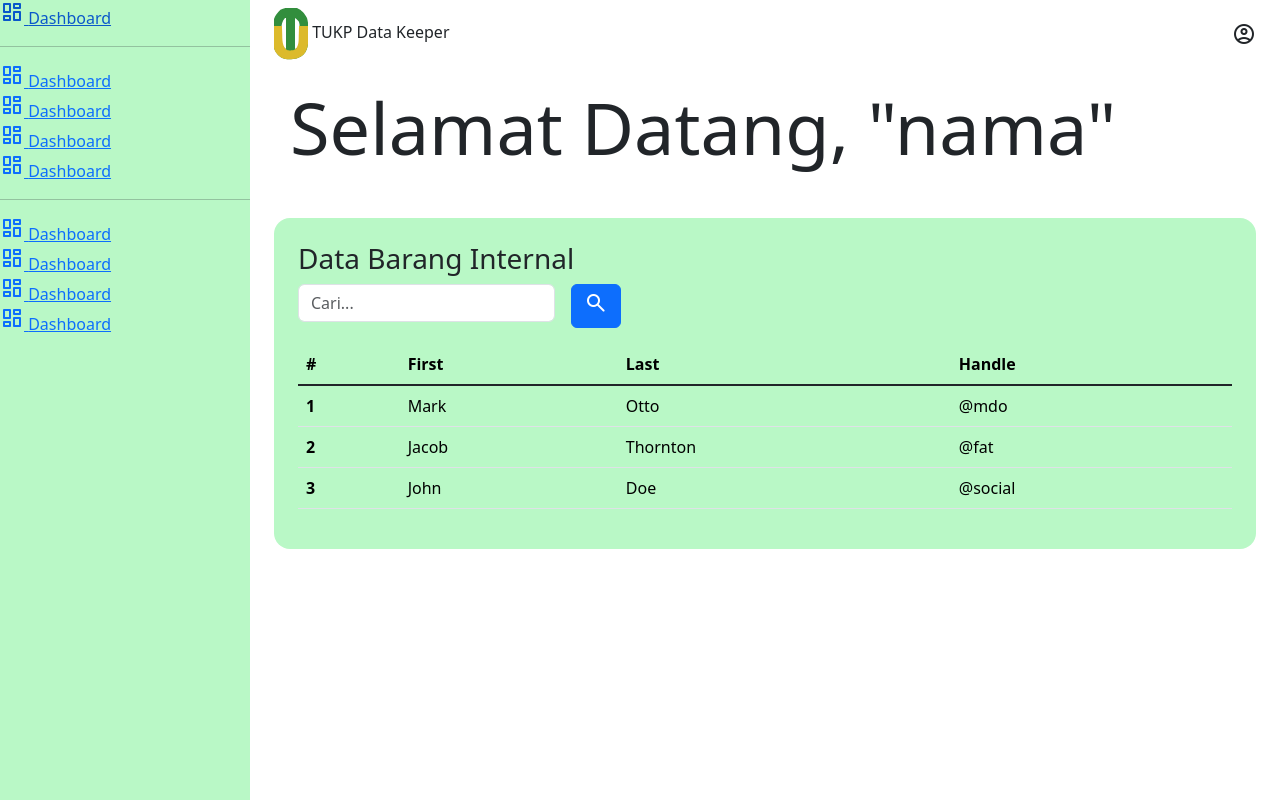
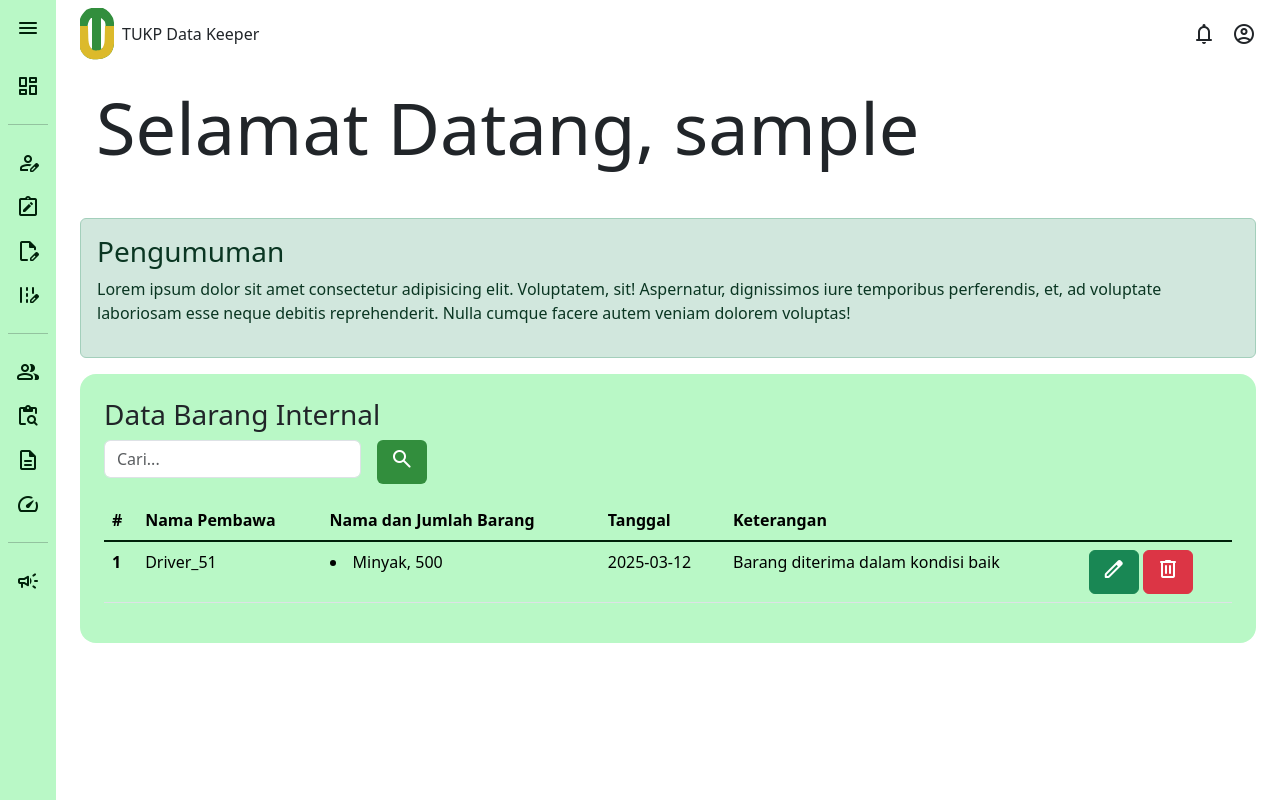
Before and after one commit to fatahillah2606/tukp-datakeeper, a PHP site: page /pages/dashboard.php in a window 1280 px wide. Run offline with PHP 8.4, Linux system fonts and the light colour scheme; the visitor is signed in with stand-in values (Sample User, id 1); data that the repository does not hold is empty.

Commit message:
feat: Dashboard pages improvements
- Dashboard page design improvements
- Create a function to display "Data barang internal"

```diff
--- /dev/null
+++ b/assets/scripts/kelola_data.js
@@ -0,0 +1,91 @@
+function formatTanggal(tanggalString) {
+    // Buat objek Date dari string tanggal
+    const tanggal = new Date(tanggalString);
+
+    // Array nama bulan dalam bahasa Indonesia
+    const namaBulan = [
+        "Januari",
+        "Februari",
+        "Maret",
+        "April",
+        "Mei",
+        "Juni",
+        "Juli",
+        "Agustus",
+        "September",
+        "Oktober",
+        "November",
+        "Desember",
+    ];
+
+    // Dapatkan hari, bulan, dan tahun
+    const hari = tanggal.getDate();
+    const bulan = namaBulan[tanggal.getMonth()]; // getMonth() mengembalikan indeks 0-11
+    const tahun = tanggal.getFullYear();
+
+    // Gabungkan menjadi format yang diinginkan
+    return `${hari} ${bulan} ${tahun}`;
+}
+
+// Muat data barang internal
+function muatDataBarangInternal(limit) {
+    let url;
+    let isiTabel = document.getElementById("isi-tabel");
+    let konten = "";
+
+    // Jika diminta limit
+    if (limit) {
+        url = "/backend/kelola_data.php?data_internal&limit=" + limit;
+    } else {
+        url = "/backend/kelola_data.php?data_internal";
+    }
+
+    // Fetch API
+    fetch(url, {
+        method: "GET",
+    })
+        .then((response) => {
+            if (!response.ok) {
+                throw new Error("Gagal terhubung ke server");
+            }
+            return response.json();
+        })
+        .then((data) => {
+            if (data.code === 200) {
+                laporan = data.data;
+                nomor = 1;
+                data.data.forEach((laporan) => {
+                    konten += `
+                        <tr>
+                            <th scope="row">${nomor}</th>
+                            <td>${laporan.nama_pembawa}</td>
+                            <td>${laporan.nama_jumlah_barang}</td>
+                            <td>${formatTanggal(laporan.tanggal)}</td>
+                            <td>${laporan.keterangan}</td>
+                            <td class="action-btn">
+                                <button class="btn btn-success">
+                                    <span
+                                        class="material-symbols-rounded"
+                                    >
+                                        edit
+                                    </span>
+                                </button>
+                                <button class="btn btn-danger">
+                                    <span
+                                        class="material-symbols-rounded"
+                                    >
+                                        delete
+                                    </span>
+                                </button>
+                            </td>
+                        </tr>
+                    `;
+                    nomor++;
+                });
+                isiTabel.innerHTML = konten;
+            }
+        })
+        .catch((error) => {
+            console.error(error);
+        });
+}
--- /dev/null
+++ b/assets/scripts/navigation.js
@@ -0,0 +1,6 @@
+// toggle menu
+let menuBtn = document.getElementById("menu-btn");
+let layout = document.querySelector(".layout");
+menuBtn.addEventListener("click", () => {
+    layout.classList.toggle("menu-active");
+});
--- a/assets/style/style.css
+++ b/assets/style/style.css
@@ -37,17 +37,54 @@
     --md-sys-color-on-error-container: #410002;
 }
 
+a {
+    text-decoration: none;
+}
+
 .layout {
     display: grid;
+    grid-template-columns: 56px 1fr;
+    height: 100vh;
+    overflow: hidden;
+    transition: all 0.3s ease;
+}
+.layout.menu-active {
     grid-template-columns: 250px 1fr;
-    height: 100vh;
 }
 
 .sidebar {
     background-color: var(--md-sys-color-primary-container);
+    overflow: hidden;
+}
+.sidebar #menu-btn {
+    color: var(--md-sys-color-on-primary-container);
+    border-radius: 10px;
+}
+.sidebar #menu-btn:hover {
+    background-color: var(--md-sys-color-primary) !important;
+    color: var(--md-sys-color-on-primary);
 }
 .sidebar a {
-    display: block;
+    width: 226px;
+    height: auto;
+    display: flex;
+    align-items: center;
+    flex-shrink: 0;
+    gap: 10px;
+    color: var(--md-sys-color-on-primary-container);
+    border-radius: 10px;
+}
+.sidebar a .material-symbols-rounded {
+    padding: 10px 8px;
+    border-radius: 10px;
+}
+.layout.menu-active .sidebar a:hover {
+    background-color: var(--md-sys-color-primary);
+    color: var(--md-sys-color-on-primary);
+}
+.layout .sidebar a:hover .material-symbols-rounded {
+    background-color: var(--md-sys-color-primary);
+    color: var(--md-sys-color-on-primary);
 }
 
 .main {
@@ -55,12 +92,24 @@
     grid-template-rows: 60px 1fr;
 }
 
+.navbar .logo img {
+    height: 100%;
+}
+
 .content {
-    overflow-y: auto;
+    height: 100vh;
+    overflow: auto;
 }
 
 .tabel {
     background-color: var(--md-sys-color-primary-container);
+}
+.table > * {
+    color: var(--md-sys-color-on-primary-container);
+}
+#search {
+    background-color: var(--md-sys-color-primary);
+    color: var(--md-sys-color-on-primary);
 }
 
 .tabel table tr th,
--- /dev/null
+++ b/backend/kelola_data.php
@@ -0,0 +1,43 @@
+<?php
+//Mulai sesi
+// session_start();
+
+// Ambil database
+require "../connection/db_tukp.php";
+// Ambil fungsi untuk membuat API
+require "generate_api.php";
+
+if ($_SERVER["REQUEST_METHOD"] === "GET") {
+
+    // Request data barang
+    if (isset($_GET["data_internal"])) {
+
+        $query = null;
+        $stmt = null;
+
+        // Jika ada limit
+        if (isset($_GET["limit"])) {
+            $query = "SELECT * FROM data_barang_internal ORDER BY id DESC LIMIT :batasan";
+            $limit = htmlspecialchars($_GET["limit"]);
+
+            $stmt = $pdo->prepare($query);
+            $stmt->execute(["batasan" => $limit]);
+        } else {
+            $query = "SELECT * FROM data_barang_internal ORDER BY id DESC";
+            $stmt = $pdo->prepare($query);
+            $stmt->execute();
+        }
+
+        // Fetch hasilnya
+        $hasil = $stmt->fetchAll();
+
+        // cek hasil
+        if (empty($hasil)) {
+            echo json_encode(generateAPI("failed", 404, "Data tidak tersedia", []), JSON_PRETTY_PRINT);
+        } else {
+            // Tampilkan hasil
+            echo json_encode(generateAPI("success", 200, "Data tersedia", $hasil), JSON_PRETTY_PRINT);
+        }
+    }
+}
+?>
--- a/pages/dashboard.php
+++ b/pages/dashboard.php
@@ -31,7 +31,16 @@ if (!isset($_SESSION["role"])) {
     <body>
         <div class="layout">
             <!-- Sidebar -->
-            <aside class="sidebar">
+            <aside class="sidebar p-2">
+                <!-- buttons -->
+                <div class="mb-3">
+                    <button
+                        class="material-symbols-rounded bg-transparent border border-0 p-2"
+                        id="menu-btn"
+                    >
+                        menu
+                    </button>
+                </div>
                 <a href="dashboard.php">
                     <span class="material-symbols-rounded">dashboard</span>
                     <span class="menu-title">Dashboard</span>
@@ -39,53 +48,78 @@ if (!isset($_SESSION["role"])) {
                 <hr />
                 <!-- Pencatatan -->
                 <a href="dashboard.php">
-                    <span class="material-symbols-rounded">dashboard</span>
-                    <span class="menu-title">Dashboard</span>
+                    <span class="material-symbols-rounded">person_edit</span>
+                    <span class="menu-title">Catat Pengunjung</span>
                 </a>
                 <a href="dashboard.php">
-                    <span class="material-symbols-rounded">dashboard</span>
-                    <span class="menu-title">Dashboard</span>
+                    <span class="material-symbols-rounded">note_alt</span>
+                    <span class="menu-title">Catat Barang Internal</span>
                 </a>
                 <a href="dashboard.php">
-                    <span class="material-symbols-rounded">dashboard</span>
-                    <span class="menu-title">Dashboard</span>
+                    <span class="material-symbols-rounded">edit_document</span>
+                    <span class="menu-title">Catat Barang Eksternal</span>
                 </a>
                 <a href="dashboard.php">
-                    <span class="material-symbols-rounded">dashboard</span>
-                    <span class="menu-title">Dashboard</span>
+                    <span class="material-symbols-rounded">edit_road</span>
+                    <span class="menu-title">Catat Mobil</span>
                 </a>
                 <hr />
                 <!-- Lihat laporan -->
                 <a href="dashboard.php">
-                    <span class="material-symbols-rounded">dashboard</span>
-                    <span class="menu-title">Dashboard</span>
+                    <span class="material-symbols-rounded">group</span>
+                    <span class="menu-title">Lihat Pengunjung</span>
                 </a>
                 <a href="dashboard.php">
-                    <span class="material-symbols-rounded">dashboard</span>
-                    <span class="menu-title">Dashboard</span>
+                    <span class="material-symbols-rounded"
+                        >content_paste_search</span
+                    >
+                    <span class="menu-title">Lihat Barang Internal</span>
                 </a>
                 <a href="dashboard.php">
-                    <span class="material-symbols-rounded">dashboard</span>
-                    <span class="menu-title">Dashboard</span>
+                    <span class="material-symbols-rounded">description</span>
+                    <span class="menu-title">Lihat Barang Eksternal</span>
                 </a>
                 <a href="dashboard.php">
-                    <span class="material-symbols-rounded">dashboard</span>
-                    <span class="menu-title">Dashboard</span>
+                    <span class="material-symbols-rounded">speed</span>
+                    <span class="menu-title">Lihat Mobil</span>
+                </a>
+                <hr />
+                <a href="pengumuman.php">
+                    <span class="material-symbols-rounded">campaign</span>
+                    <span class="menu-title">Pengumuman</span>
                 </a>
             </aside>
             <div class="main">
                 <!-- Navbar -->
-                <nav class="navbar px-4">
-                    <div class="logo">
+                <nav class="navbar px-4 overflow-hidden">
+                    <div class="logo d-flex gap-2 align-items-center">
                         <img src="/assets/images/logo.svg" alt="Logo TUKP" />
                         <span>TUKP Data Keeper</span>
                     </div>
-                    <span class="material-symbols-rounded" id="profile"
-                        >account_circle</span
-                    >
+                    <!-- button -->
+                    <div class="d-flex gap-3 align-items-center">
+                        <span class="material-symbols-rounded">
+                            notifications
+                        </span>
+                        <span class="material-symbols-rounded" id="profile"
+                            >account_circle</span
+                        >
+                    </div>
                 </nav>
                 <main class="content p-4">
-                    <h1 class="display-2 mb-5 ms-3">Selamat Datang, "nama"</h1>
+                    <h1 class="display-2 mb-5 ms-3">Selamat Datang, <?php echo $_SESSION["nama_user"]; ?></h1>
+
+                    <!-- Pengumuman -->
+                    <div class="alert alert-success" role="alert">
+                        <h1 class="fs-3">Pengumuman</h1>
+                        <p>
+                            Lorem ipsum dolor sit amet consectetur adipisicing
+                            elit. Voluptatem, sit! Aspernatur, dignissimos iure
+                            temporibus perferendis, et, ad voluptate laboriosam
+                            esse neque debitis reprehenderit. Nulla cumque
+                            facere autem veniam dolorem voluptas!
+                        </p>
+                    </div>
 
                     <!-- Tabel -->
                     <div class="tabel p-4 rounded-4">
@@ -110,7 +144,8 @@ if (!isset($_SESSION["role"])) {
                                 <div class="col-auto">
                                     <button
                                         type="submit"
-                                        class="btn btn-primary mb-3"
+                                        class="btn mb-3"
+                                        id="search"
                                     >
                                         <span class="material-symbols-rounded">
                                             search
@@ -125,29 +160,36 @@ if (!isset($_SESSION["role"])) {
                             <thead>
                                 <tr>
                                     <th scope="col">#</th>
-                                    <th scope="col">First</th>
-                                    <th scope="col">Last</th>
-                                    <th scope="col">Handle</th>
+                                    <th scope="col">Nama Pembawa</th>
+                                    <th scope="col">Nama dan Jumlah Barang</th>
+                                    <th scope="col">Tanggal</th>
+                                    <th scope="col">Keterangan</th>
+                                    <th scope="col"></th>
                                 </tr>
                             </thead>
-                            <tbody class="table-group-divider">
+                            <tbody class="table-group-divider" id="isi-tabel">
                                 <tr>
                                     <th scope="row">1</th>
-                                    <td>Mark</td>
-                                    <td>Otto</td>
-                                    <td>@mdo</td>
-                                </tr>
-                                <tr>
-                                    <th scope="row">2</th>
-                                    <td>Jacob</td>
-                                    <td>Thornton</td>
-                                    <td>@fat</td>
-                                </tr>
-                                <tr>
-                                    <th scope="row">3</th>
-                                    <td>John</td>
-                                    <td>Doe</td>
-                                    <td>@social</td>
+                                    <td>Driver_51</td>
+                                    <td><li>Minyak, 500</li></td>
+                                    <td>2025-03-12</td>
+                                    <td>Barang diterima dalam kondisi baik</td>
+                                    <td class="action-btn">
+                                        <button class="btn btn-success">
+                                            <span
+                                                class="material-symbols-rounded"
+                                            >
+                                                edit
+                                            </span>
+                                        </button>
+                                        <button class="btn btn-danger">
+                                            <span
+                                                class="material-symbols-rounded"
+                                            >
+                                                delete
+                                            </span>
+                                        </button>
+                                    </td>
                                 </tr>
                             </tbody>
                         </table>
@@ -155,5 +197,10 @@ if (!isset($_SESSION["role"])) {
                 </main>
             </div>
         </div>
+        <script src="/assets/scripts/kelola_data.js"></script>
+        <script src="/assets/scripts/navigation.js"></script>
+        <script>
+            muatDataBarangInternal(10);
+        </script>
     </body>
 </html>
```
Also changed, not shown: backend/login.php (line endings or trailing spaces).
